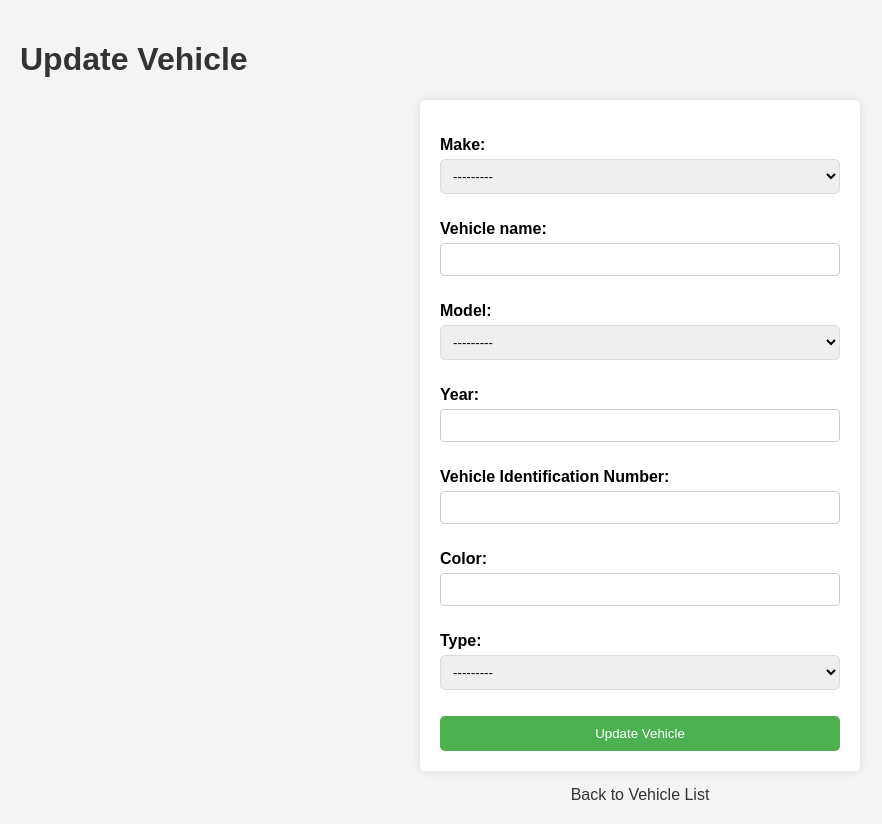
After one commit to Chiesa14/VMMS, a Django app: template vehicles/templates/update_vehicle.html in a window 1280 px wide. The commit adds this page. Shown: the whole page, without its empty margins (0-882 px from the left). Run offline with Django 5.2, Linux system fonts and the light colour scheme; the template is opened without the code that fills it: values that come from a table or form of the project are taken from there, others are empty.

Commit message:
Update vehicle

```diff
--- a/vehicles/forms.py
+++ b/vehicles/forms.py
@@ -1,9 +1,13 @@
 from django import forms
-
 from .models import Vehicles
-
 
 class VehicleForm(forms.ModelForm):
     class Meta:
         model = Vehicles
         fields = '__all__'
+
+    def __init__(self, *args, **kwargs):
+        super(VehicleForm, self).__init__(*args, **kwargs)
+        if self.instance and self.instance.pk:
+            self.fields['vin'].disabled = True
+            self.fields['type'].disabled = True
--- a/vehicles/models.py
+++ b/vehicles/models.py
@@ -1,19 +1,12 @@
 from django.db import models
+
 
 # Create your models here.
 class Vehicles(models.Model):
-    MAKE_CHOICES = [
-        ('Toyota', 'Toyota'),
-        ('Honda', 'Honda'),
-        ('Ford', 'Ford'),
-        ('BMW', 'BMW'),
-        ('Volvo', 'Volvo'),
-        ('Mercedes', 'Mercedes'),
-    ]
-    MODEL_CHOICES = [
-        ('Automatic', 'Automatic'),
-        ('Manual', 'Manual'),
-    ]
+    MAKE_CHOICES = [('Toyota', 'Toyota'), ('Honda', 'Honda'), ('Ford', 'Ford'), ('BMW', 'BMW'), ('Volvo', 'Volvo'),
+                    ('Mercedes', 'Mercedes'), ]
+    MODEL_CHOICES = [('Automatic', 'Automatic'), ('Manual', 'Manual'), ]
+    TYPE_CHOICES = [('Car', 'Car'), ('Motorcycle', 'Motorcycle'), ]
 
     make = models.CharField(max_length=20, choices=MAKE_CHOICES)
     vehicle_name = models.CharField(max_length=50)
@@ -21,9 +14,10 @@ class Vehicles(models.Model):
     year = models.PositiveSmallIntegerField()
     vin = models.CharField(max_length=17, unique=True, verbose_name="Vehicle Identification Number")
     color = models.CharField(max_length=20, blank=True, null=True)
+    type = models.CharField(max_length=20, choices=TYPE_CHOICES)
 
     def __str__(self):
-        return  f"{self.vehicle_name} {self.model} {self.vin}"
+        return f"{self.vehicle_name} {self.model} {self.vin}"
 
     class Meta:
         db_table = 'vehicles'
--- a/vehicles/static/styles.css
+++ b/vehicles/static/style.css
@@ -1,13 +1,15 @@
-/* vehicles/static/vehicles/styles.css */
+/* vehicles/static/vehicles/style.css */
 body {
     font-family: Arial, sans-serif;
     background-color: #f4f4f4;
     margin: 0;
     padding: 20px;
 }
+
 h1 {
     color: #333;
 }
+
 form {
     background-color: #fff;
     padding: 20px;
@@ -16,11 +18,13 @@ form {
     max-width: 400px;
     margin: auto;
 }
+
 label {
     display: block;
     margin: 10px 0 5px;
     font-weight: bold;
 }
+
 input[type="text"],
 input[type="number"] {
     width: 100%;
@@ -30,6 +34,7 @@ input[type="number"] {
     box-sizing: border-box;
     margin-bottom: 10px;
 }
+
 button {
     background-color: #4CAF50;
     color: white;
@@ -39,9 +44,11 @@ button {
     cursor: pointer;
     width: 100%;
 }
+
 button:hover {
     background-color: #45a049;
 }
+
 a {
     text-decoration: none;
     color: #333;
@@ -49,6 +56,21 @@ a {
     text-align: center;
     margin-top: 15px;
 }
-a:hover {
-    text-decoration: underline;
+
+
+
+input, select {
+    width: 100%;
+    padding: 8px;
+    margin-bottom: 10px;
+    border: 1px solid #ddd;
+    border-radius: 5px;
 }
+
+.delete-btn {
+    background-color: #ca0606;
+}
+
+.delete-btn:hover {
+    background-color: #9e0303;
+}
--- /dev/null
+++ b/vehicles/templates/update_vehicle.html
@@ -0,0 +1,70 @@
+{% load static %}
+<!DOCTYPE html>
+<html lang="en">
+<head>
+    <title>Update Vehicle</title>
+    <link rel="stylesheet" href="https://cdnjs.cloudflare.com/ajax/libs/font-awesome/6.0.0-beta3/css/all.min.css">
+    <link rel="stylesheet" type="text/css" href="{% static 'style.css' %}">
+
+    <style>
+        body {
+            font-family: Arial, sans-serif;
+            background-color: #f4f4f4;
+            margin: 0 auto;
+            padding: 20px;
+        }
+
+        h1 {
+            color: #333;
+        }
+
+        form {
+            background-color: #fff;
+            padding: 20px;
+            border-radius: 5px;
+            box-shadow: 0 0 10px rgba(0, 0, 0, 0.1);
+            width: 500px;
+        }
+
+        label {
+            display: block;
+            margin-bottom: 5px;
+            font-weight: bold;
+        }
+
+        input, select {
+            width: 100%;
+            padding: 8px;
+            margin-bottom: 10px;
+            border: 1px solid #ddd;
+            border-radius: 5px;
+        }
+
+        button {
+            padding: 10px 15px;
+            background-color: #4CAF50;
+            color: white;
+            border: none;
+            border-radius: 5px;
+            cursor: pointer;
+        }
+
+        button:hover {
+            background-color: #45a049;
+        }
+
+        a:hover {
+            color: #45a049;
+        }
+    </style>
+</head>
+<body>
+<h1>Update Vehicle</h1>
+<form method="POST">
+    {% csrf_token %}
+    {{ form.as_p }}
+    <button type="submit">Update Vehicle</button>
+</form>
+<a href="{% url 'home' %}">Back to Vehicle List</a>
+</body>
+</html>
--- a/vehicles/templates/vehicle_form.html
+++ b/vehicles/templates/vehicle_form.html
@@ -3,7 +3,7 @@
 <html lang="en">
 <head>
     <title>Create Vehicle</title>
-    <link rel="stylesheet" type="text/css" href="{% static 'styles.css' %}">
+    <link rel="stylesheet" type="text/css" href="{% static 'style.css' %}">
 </head>
 <body>
 <h1>Create Vehicle</h1>
--- a/vehicles/urls.py
+++ b/vehicles/urls.py
@@ -5,4 +5,5 @@ from . import views
 urlpatterns=[
     path('', views.home, name='home'),
     path('create/', views.create_vehicle, name='create_vehicle'),
+    path('update/<int:vehicle_id>/', views.update_vehicle, name='update_vehicle'),
 ]
```
Also changed, not shown: VMMS/settings.py (+4 -6 lines), vehicles/templates/vehicles.html (+23 -1 lines), vehicles/views.py (+15 -1 lines), vehicles/migrations/0002_vehicles_type.py (added), vehicles/migrations/0003_alter_vehicles_type.py (added). Lines whose indentation alone changed are shown as unchanged.
